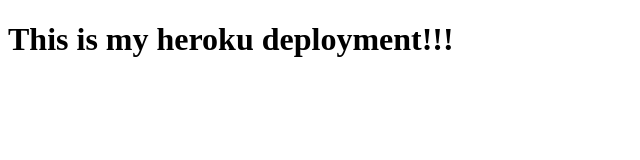
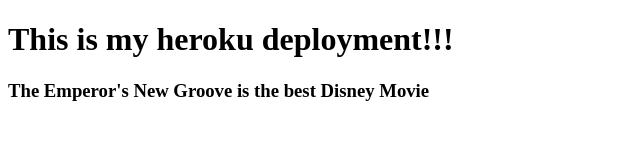
Before and after one commit to CiaranJRobinson/demofordeployment, a website: page index.html in a window 1280 px wide. Shown: the whole page, without its empty margins (0-640 px from the left). Drawn offline with Linux system fonts and the light colour scheme.

Commit message:
added a line

```diff
--- a/index.html
+++ b/index.html
@@ -8,5 +8,6 @@
 </head>
 <body>
   <h1>This is my heroku deployment!!!</h1>
+  <h3>The Emperor's New Groove is the best Disney Movie</h3>
 </body>
 </html>
```
